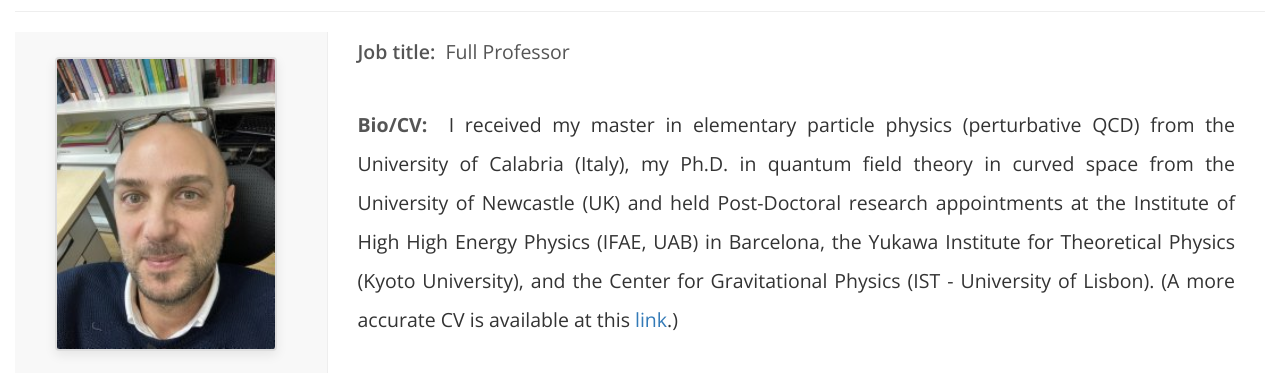
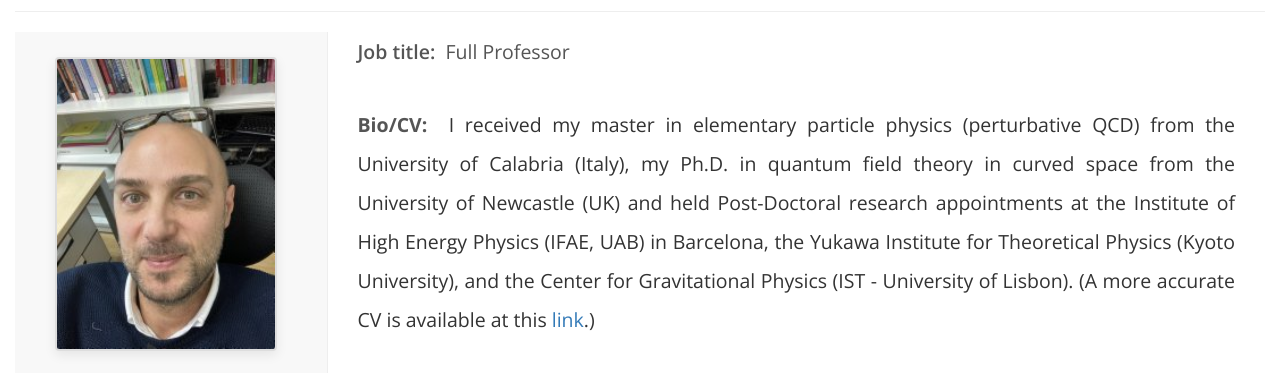
Before and after one commit to ninofx/ninofx.github.io, a plain HTML site: page index.html in a window 1280 px wide. Shown: the part 136-509 px from the top of the page. Drawn offline with nearby package versions, Linux system fonts and the light colour scheme; a web font is replaced by a local one.

Commit message:
Update index.html

```diff
--- a/index.html
+++ b/index.html
@@ -155,7 +155,10 @@
                 <div style="margin-bottom: 34px;">
 <p style="text-align: justify; hyphens: auto;">
                   <strong style="color: #555;">Bio/CV:&nbsp;</strong>
-                 I received my master in elementary particle physics (perturbative QCD) from the University of Calabria (Italy), my Ph.D. in quantum field theory in curved space from the University of Newcastle (UK) and held Post-Doctoral research appointments at the Institute of High High Energy Physics (IFAE, UAB) in Barcelona, the Yukawa Institute for Theoretical Physics (Kyoto University), and the Center for Gravitational Physics (IST - University of Lisbon). (A more accurate CV is available at this <a href="cv.html">link</a>.)
+                 I received my master in elementary particle physics (perturbative QCD) from the University of Calabria (Italy), my Ph.D. in quantum field theory in
+	curved space from the University of Newcastle (UK) and held Post-Doctoral research appointments at the Institute of High Energy Physics (IFAE, UAB) in Barcelona,
+	the Yukawa Institute for Theoretical Physics (Kyoto University), and the Center for Gravitational Physics (IST - University of Lisbon). (A more accurate CV is
+	available at this <a href="cv.html">link</a>.)
 </p>
                 </div>
 
```
